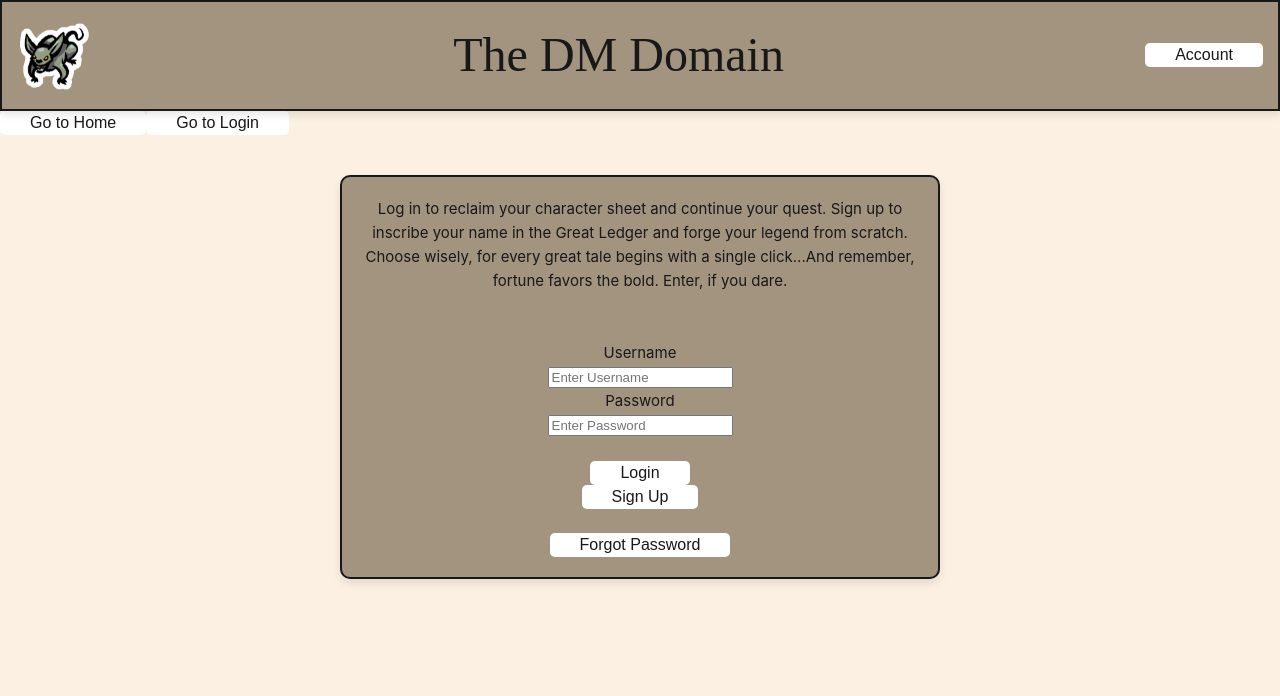
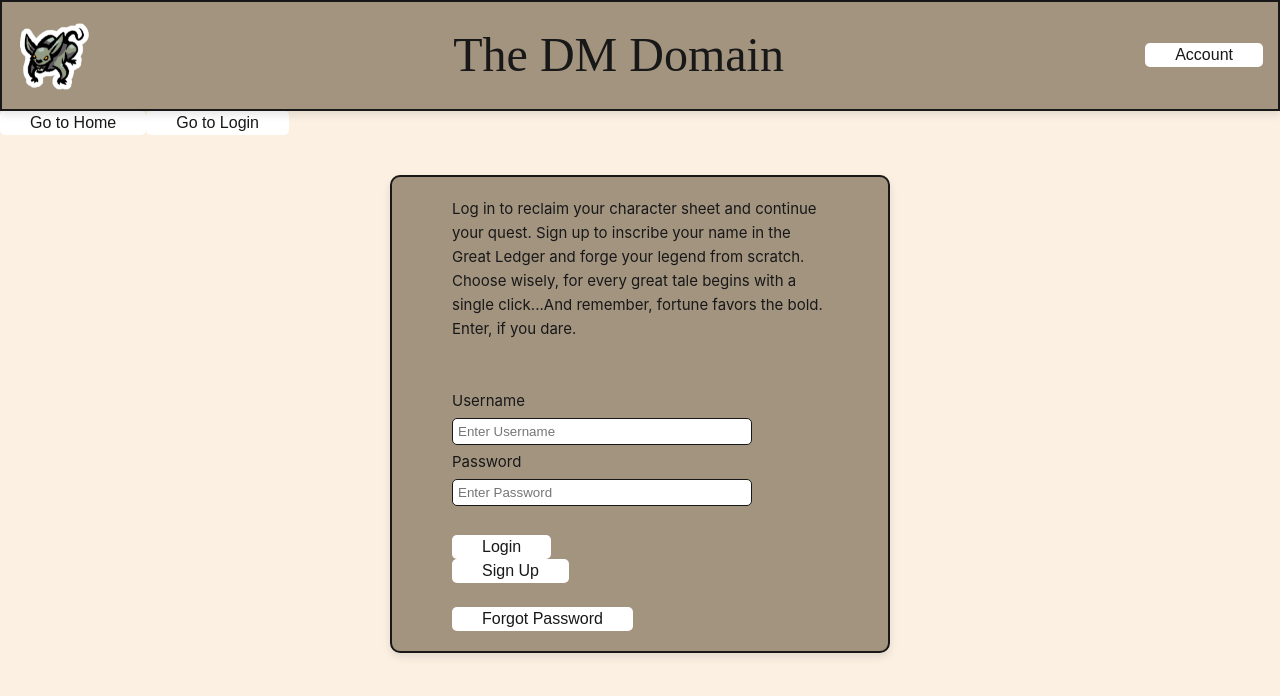
Before and after one commit to D-DWebsiteCapstone/The-Dungeon-Master-Domain, a Vue app in the folder Dnd Campaign Manager/: page /Login in a window 1280 px wide. Shown: the top 696 px of the page. Built offline with nearby package versions, Linux system fonts and the light colour scheme; the HTML template or start-up script is replaced by a standard one; a web font is replaced by a local one.

Commit message:
Combine css

```diff
--- a/Dnd Campaign Manager/src/assets/base.css
+++ b/Dnd Campaign Manager/src/assets/base.css
@@ -85,42 +85,3 @@ body {
   -webkit-font-smoothing: antialiased;
   -moz-osx-font-smoothing: grayscale;
 }
-
-
-.popup{
-  justify-content: center;
-  align-items: center;
-  text-align: center;
-  flex-wrap: wrap;
-  max-height: calc(100vh - 240px);
-  overflow: auto;
-  padding: 20px;
-  line-height: 2;
-  border-radius: 10px;
-  background-color: var(--vt-c-black);
-  color: var(--vt-c-white);
-  max-width: 400px;
-  margin: 40px auto;
-}
-
-.modal {
-  display: none;
-  /* Hidden by default */
-  position: fixed;
-  /* Stay in place */
-  z-index: 1;
-  /* Sit on top */
-  left: 0;
-  top: 0;
-  width: 100%;
-  /* Full width */
-  height: 100%;
-  /* Full height */
-  overflow: auto;
-  /* Enable scroll if needed */
-  background-color: rgb(0, 0, 0);
-  /* Fallback color */
-  background-color: rgba(0, 0, 0, 0.4);
-  /* Black w/ opacity */
-  padding-top: 200px;
-}
--- a/Dnd Campaign Manager/src/assets/main.css
+++ b/Dnd Campaign Manager/src/assets/main.css
@@ -13,14 +13,17 @@
   display: flex;
   flex-direction: column;
   justify-content: center;
-  align-items: center;
-  text-align: center;
-  padding: 20px;
+  align-items: left;
+  text-align: left;
+  padding-top: 20px;
+  padding-bottom: 20px;
+  padding-right: 60px;
+  padding-left: 60px;
   border: 2px solid var(--vt-c-black);
   background-color: var(--vt-c-contrast);
   border-radius: 10px;
   box-shadow: 0 4px 8px rgba(0, 0, 0, 0.1);
-  max-width: 600px;
+  max-width: 500px;
   margin: 40px auto;
   color: var(--vt-c-black);
 }
@@ -49,6 +52,15 @@ button {
 button:hover {
   background-color: var(--vt-c-black);
   color: var(--vt-c-white-mute)
+}
+
+input {
+  padding: 5px;
+  margin: 5px 0;
+  border: 1px solid var(--vt-c-black);
+  border-radius: 5px;
+  width: 300px;
+  max-width: 600px;
 }
 
 .CardSpacing {
@@ -97,7 +109,44 @@ background-color: var(--vt-c-contrast);
 color: var(--vt-c-black);
 position: sticky;
 top: 0;
+}
 
+.popup{
+  justify-content: center;
+  align-items: center;
+  text-align: center;
+  flex-wrap: wrap;
+  max-height: calc(100vh - 240px);
+  overflow: auto;
+  padding: 20px;
+  line-height: 2;
+  border-radius: 10px;
+  background-color: var(--vt-c-black);
+  color: var(--vt-c-white);
+  max-width: 400px;
+  margin: 40px auto;
+}
+
+.modal {
+  display: none;
+  /* Hidden by default */
+  position: fixed;
+  /* Stay in place */
+  z-index: 1;
+  /* Sit on top */
+  left: 0;
+  top: 0;
+  width: 100%;
+  /* Full width */
+  height: 100%;
+  /* Full height */
+  overflow: auto;
+  /* Enable scroll if needed */
+  background-color: rgb(0, 0, 0);
+  /* Fallback color */
+  background-color: rgba(0, 0, 0, 0.4);
+  /* Black w/ opacity */
+  padding-top: 200px;
 }
 /*
 a,
```
